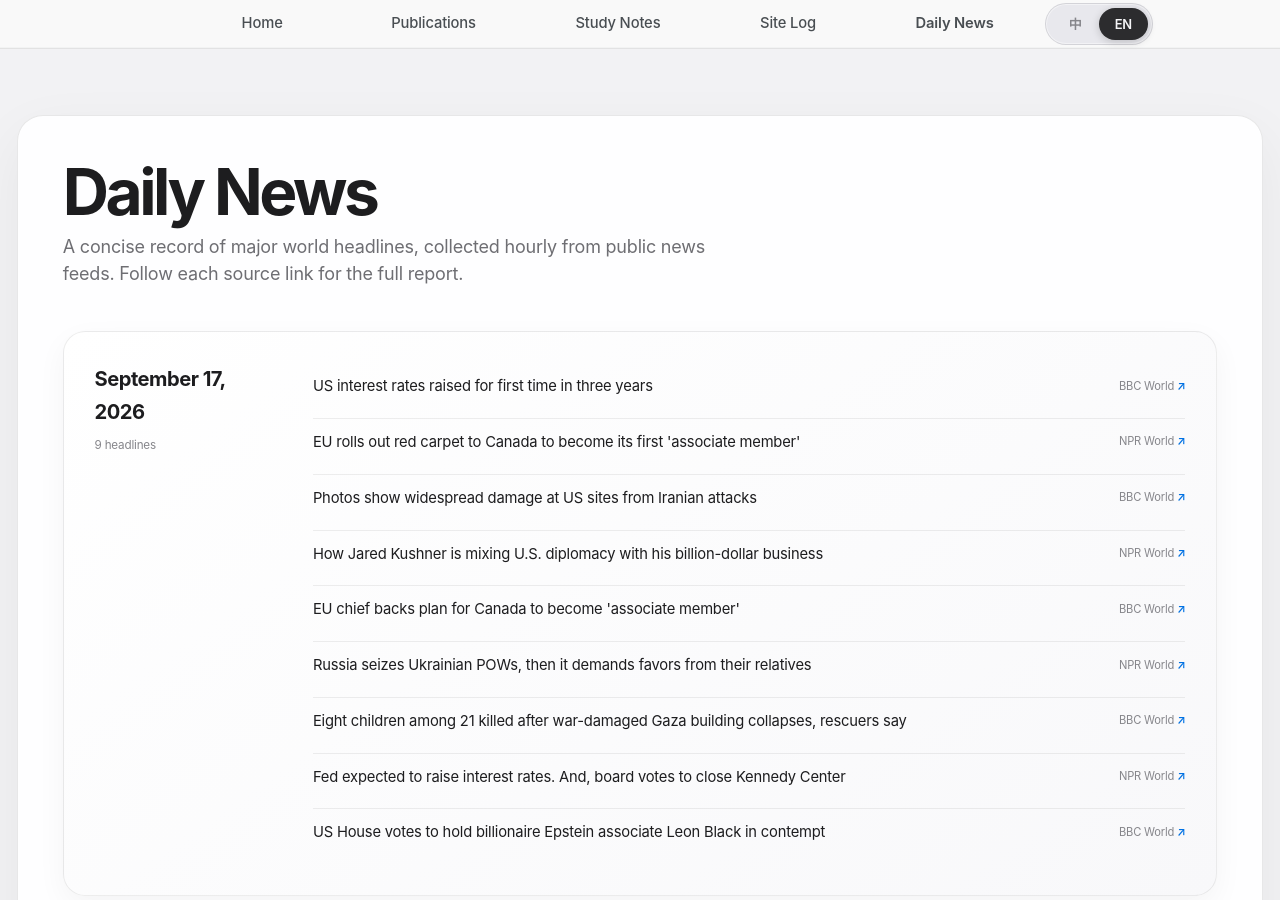
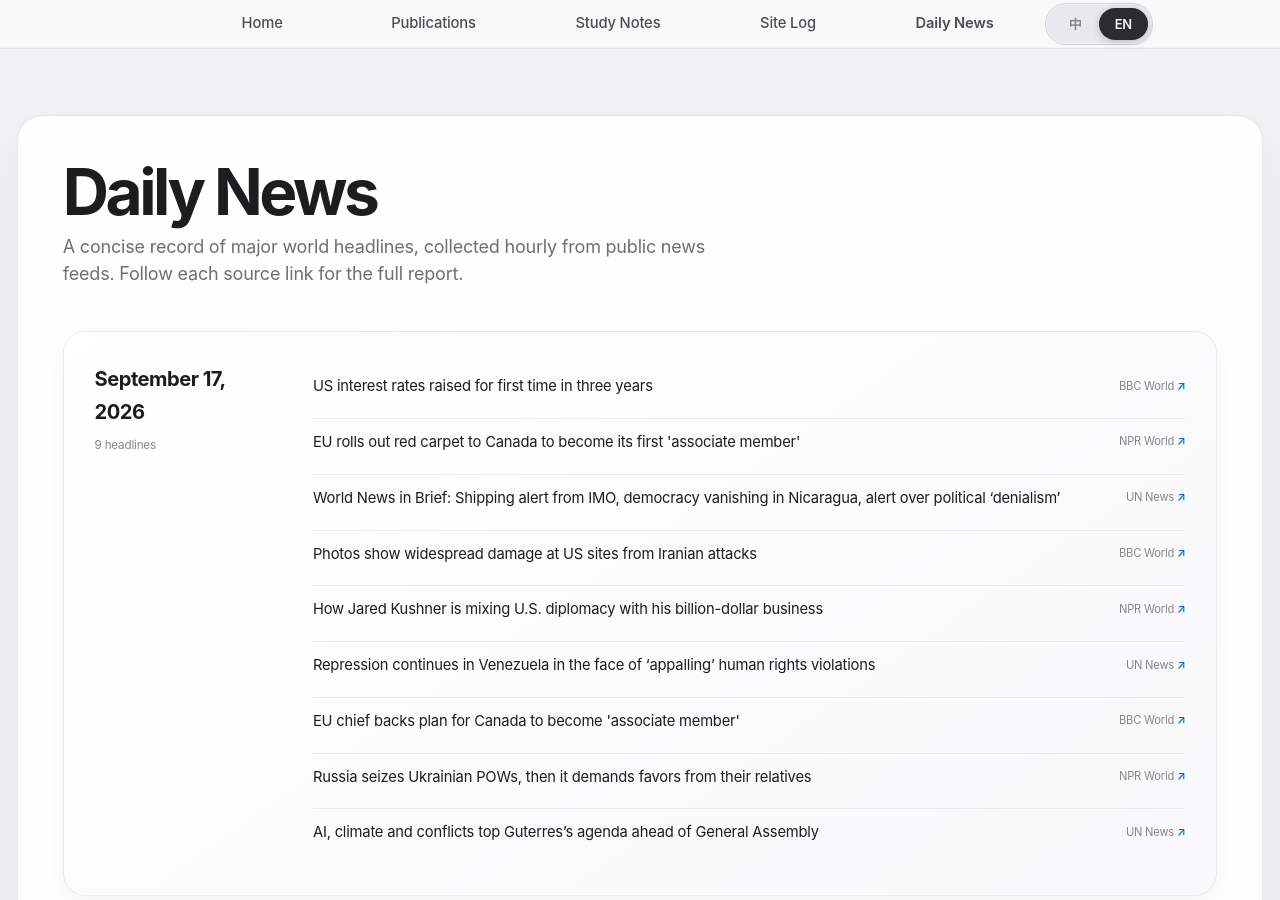
Before and after one commit to HaoxiangLuo/HaoxiangLuo.github.io, a Jekyll site: the page built from _pages/daily-news.html, in a window 1280 px wide and 900 px high. Built offline with Jekyll 4.4.1, drawn with Linux system fonts in a browser that asks for light colours; a style sheet for code colours, icons or effects is not loaded.

Commit message:
Update daily news 2026-09-17

```diff
--- a/_data/daily_news.json
+++ b/_data/daily_news.json
@@ -1,5 +1,5 @@
 {
-  "updated_at": "2026-09-17T06:23:52+08:00",
+  "updated_at": "2026-09-17T07:23:10+08:00",
   "days": [
     {
       "date": "2026-09-17",
@@ -15,6 +15,11 @@
           "url": "https://www.npr.org/2026/09/16/nx-s1-5971043/eu-canada-carney-tariffs-trump"
         },
         {
+          "title": "World News in Brief: Shipping alert from IMO, democracy vanishing in Nicaragua, alert over political ‘denialism’",
+          "source": "UN News",
+          "url": "https://news.un.org/feed/view/en/story/2026/09/1168352"
+        },
+        {
           "title": "Photos show widespread damage at US sites from Iranian attacks",
           "source": "BBC World",
           "url": "https://www.bbc.co.uk/news/articles/c8g49e0gwxeno?at_medium=RSS&at_campaign=rss"
@@ -23,6 +28,11 @@
           "title": "How Jared Kushner is mixing U.S. diplomacy with his billion-dollar business",
           "source": "NPR World",
           "url": "https://www.npr.org/2026/09/16/nx-s1-5971125/how-jared-kushner-is-mixing-u-s-diplomacy-with-his-billion-dollar-business"
+        },
+        {
+          "title": "Repression continues in Venezuela in the face of ‘appalling’ human rights violations",
+          "source": "UN News",
+          "url": "https://news.un.org/feed/view/en/story/2026/09/1168351"
         },
         {
           "title": "EU chief backs plan for Canada to become 'associate member'",
@@ -35,19 +45,9 @@
           "url": "https://www.npr.org/2026/09/16/nx-s1-5904423/russia-seizes-ukrainian-pows-then-it-demands-favors-from-their-relatives"
         },
         {
-          "title": "Eight children among 21 killed after war-damaged Gaza building collapses, rescuers say",
-          "source": "BBC World",
-          "url": "https://www.bbc.co.uk/news/articles/cvp8d00j9gg5o?at_medium=RSS&at_campaign=rss"
-        },
-        {
-          "title": "Fed expected to raise interest rates. And, board votes to close Kennedy Center",
-          "source": "NPR World",
-          "url": "https://www.npr.org/2026/09/16/g-s1-143569/up-first-newsletter-fed-reserve-interest-rates-iran-war-kennedy-center-contraception"
-        },
-        {
-          "title": "US House votes to hold billionaire Epstein associate Leon Black in contempt",
-          "source": "BBC World",
-          "url": "https://www.bbc.co.uk/news/articles/c62l8g8qlr0ko?at_medium=RSS&at_campaign=rss"
+          "title": "AI, climate and conflicts top Guterres’s agenda ahead of General Assembly",
+          "source": "UN News",
+          "url": "https://news.un.org/feed/view/en/story/2026/09/1168348"
         }
       ]
     },
```
